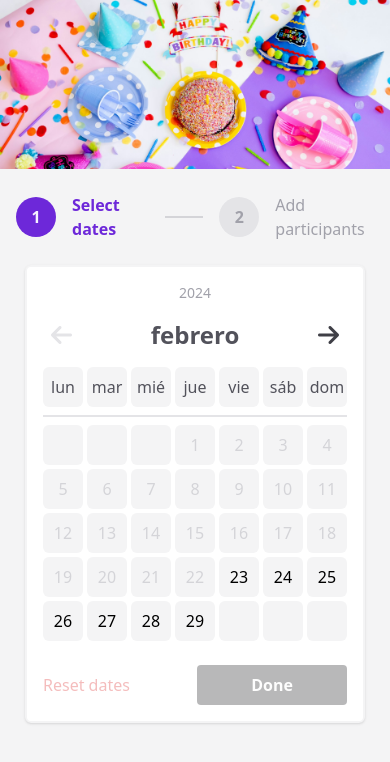
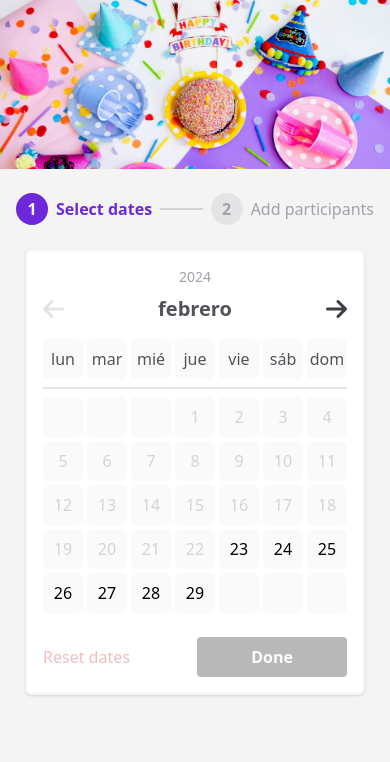
Before and after one commit to MMadlos/cronos-app, a React (Vite) app: page / in a window 390 px wide. Both pictures are taken after a click on the button "Empezar". Shown: the top 762 px of the page. Built offline with nearby package versions, Linux system fonts and the light colour scheme.

Commit message:
Add responsive styles to Progress and DatePicker components

```diff
--- a/src/components/Calendar/DatePicker.jsx
+++ b/src/components/Calendar/DatePicker.jsx
@@ -100,7 +100,7 @@ export default function DatePicker({ onClick }) {
 		>
 			<div
 				id="calendar-header"
-				className="flex flex-col items-center gap-2"
+				className="flex flex-col items-center sm:gap-2"
 			>
 				<h4 className="text-sm font-medium text-zinc-400">{year}</h4>
 				<div className="flex w-full flex-row items-center justify-between">
@@ -114,11 +114,11 @@ export default function DatePicker({ onClick }) {
 						onClick={handleClickArrow}
 					>
 						<i
-							className={`fa-solid fa-arrow-left p-2 text-2xl text-zinc-700 group-enabled:hover:opacity-50 group-disabled:text-zinc-200`}
+							className={`fa-solid fa-arrow-left text-2xl text-zinc-700 group-enabled:hover:opacity-50 group-disabled:text-zinc-200 sm:p-2`}
 						/>
 					</button>
 					<div className="rounded  px-6 py-2 ">
-						<h3 className="text-2xl font-semibold text-zinc-600">
+						<h3 className="text-xl font-semibold text-zinc-600 sm:text-2xl">
 							{monthName}
 						</h3>
 					</div>
@@ -129,7 +129,7 @@ export default function DatePicker({ onClick }) {
 						onClick={handleClickArrow}
 					>
 						<i
-							className={`fa-solid fa-arrow-right p-2 text-2xl text-zinc-700 hover:opacity-50 group-disabled:text-zinc-200`}
+							className={`fa-solid fa-arrow-right text-2xl text-zinc-700 hover:opacity-50 group-disabled:text-zinc-200 sm:p-2`}
 						/>
 					</button>
 				</div>
@@ -143,7 +143,7 @@ export default function DatePicker({ onClick }) {
 								onClick={handleClickWeekday}
 								key={weekday}
 								data-index={index + 1}
-								className="flex size-10 items-center justify-center rounded-md border-2 border-transparent bg-zinc-100 font-medium text-zinc-600 hover:cursor-pointer hover:bg-zinc-200"
+								className="flex size-10 items-center justify-center rounded-md border-2 border-transparent bg-zinc-50 font-medium text-zinc-600 hover:cursor-pointer hover:bg-zinc-200 sm:bg-zinc-100"
 							>
 								{weekday}
 							</button>
@@ -164,7 +164,7 @@ export default function DatePicker({ onClick }) {
 								onClick={() => handleClickDate(content)}
 								key={index}
 								data-type={type}
-								className="flex size-10 items-center justify-center rounded-md bg-zinc-100 font-medium enabled:hover:bg-zinc-200 disabled:text-zinc-300 data-[type=selected]:border-zinc-200 data-[type=selected]:bg-zinc-900 data-[type=selected]:font-medium data-[type=selected]:text-zinc-50 data-[type=selected]:hover:bg-zinc-500"
+								className="flex size-10 items-center justify-center rounded-md bg-zinc-50 font-medium enabled:hover:bg-zinc-200 disabled:text-zinc-300 data-[type=selected]:border-zinc-200 data-[type=selected]:bg-zinc-900 data-[type=selected]:font-medium data-[type=selected]:text-zinc-50 data-[type=selected]:hover:bg-zinc-500 md:bg-zinc-100"
 								disabled={isDisabled}
 								data-date={isDisabled ? null : content}
 							>
--- a/src/components/InitialSetup/Progress.jsx
+++ b/src/components/InitialSetup/Progress.jsx
@@ -1,20 +1,20 @@
 export default function Progress({ stage }) {
 	return (
 		<div
-			className="group flex flex-row items-center justify-center gap-4 py-2"
+			className="group flex flex-row items-center justify-center gap-2 py-2 sm:gap-4"
 			data-stage={stage}
 		>
-			<span className="flex size-10 items-center justify-center rounded-full bg-violet-700 p-4 font-semibold text-violet-50  group-data-[stage=list]:bg-zinc-900">
+			<span className="flex size-5 items-center justify-center rounded-full bg-violet-700 p-4 font-semibold text-violet-50 group-data-[stage=list]:bg-zinc-900  sm:size-10">
 				1
 			</span>
-			<p className="font-semibold text-violet-700 group-data-[stage=list]:text-zinc-900">
+			<p className="text-nowrap font-semibold text-violet-700 group-data-[stage=list]:text-zinc-900">
 				Select dates
 			</p>
-			<div className="h-[2px] w-12 bg-zinc-300"></div>
-			<span className="flex size-10 items-center justify-center rounded-full bg-zinc-200 p-4 font-semibold text-zinc-400 group-data-[stage=list]:bg-violet-700 group-data-[stage=list]:text-violet-50">
+			<div className="h-[2px] w-full bg-zinc-300 sm:w-12"></div>
+			<span className="flex size-5 items-center justify-center rounded-full bg-zinc-200 p-4 font-semibold text-zinc-400 group-data-[stage=list]:bg-violet-700 group-data-[stage=list]:text-violet-50 sm:size-10">
 				2
 			</span>
-			<p className="font-medium text-zinc-400 group-data-[stage=list]:font-semibold group-data-[stage=list]:text-violet-700">
+			<p className="text-nowrap font-medium text-zinc-400 group-data-[stage=list]:font-semibold group-data-[stage=list]:text-violet-700">
 				Add participants
 			</p>
 		</div>
```
